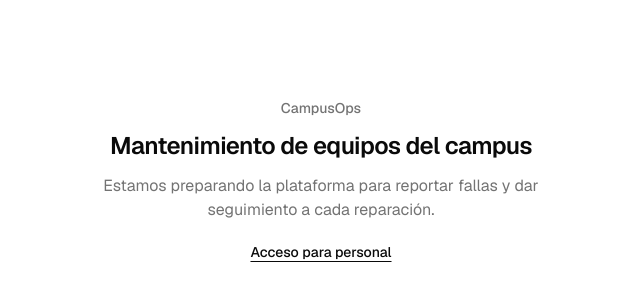
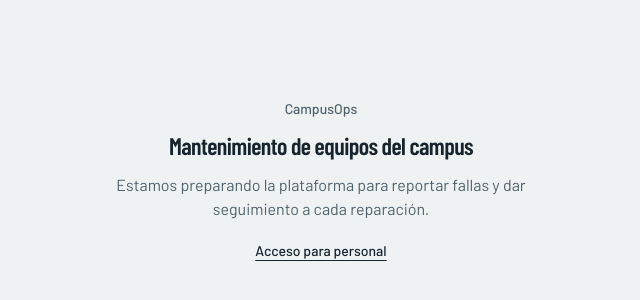
Before and after one commit to daviddrdz/campus-ops, a Next.js app: page / in a window 1280 px wide. Shown: the part 216-516 px from the top of the page, without its empty margins (319-959 px from the left). Built offline with nearby package versions, Linux system fonts and the light colour scheme.

Commit message:
style(ui): add asset tag visual identity

```diff
--- a/src/app/(staff)/reportes/page.tsx
+++ b/src/app/(staff)/reportes/page.tsx
@@ -10,7 +10,7 @@ export default async function ReportsPage() {
 
   return (
     <section className="mx-auto max-w-2xl space-y-2">
-      <h1 className="text-xl font-semibold tracking-tight">Reportes</h1>
+      <h1>Reportes</h1>
       <p className="text-sm text-muted-foreground">
         La bandeja de reportes estará disponible pronto.
       </p>
--- a/src/app/globals.css
+++ b/src/app/globals.css
@@ -7,9 +7,12 @@
 @theme inline {
   --color-background: var(--background);
   --color-foreground: var(--foreground);
-  --font-sans: var(--font-geist-sans);
-  --font-mono: var(--font-geist-mono);
-  --font-heading: var(--font-sans);
+  --font-sans: var(--font-barlow);
+  --font-heading: var(--font-barlow-condensed);
+  --color-signal: var(--signal);
+  --color-status-operational: var(--status-operational);
+  --color-status-fault: var(--status-fault);
+  --color-status-maintenance: var(--status-maintenance);
   --color-sidebar-ring: var(--sidebar-ring);
   --color-sidebar-border: var(--sidebar-border);
   --color-sidebar-accent-foreground: var(--sidebar-accent-foreground);
@@ -48,25 +51,34 @@
   --radius-4xl: calc(var(--radius) * 2.6);
 }
 
+/* Identidad: la placa metálica de inventario que llevan los equipos del campus. */
 :root {
-  --background: oklch(1 0 0);
-  --foreground: oklch(0.145 0 0);
-  --card: oklch(1 0 0);
-  --card-foreground: oklch(0.145 0 0);
-  --popover: oklch(1 0 0);
-  --popover-foreground: oklch(0.145 0 0);
-  --primary: oklch(0.205 0 0);
-  --primary-foreground: oklch(0.985 0 0);
-  --secondary: oklch(0.97 0 0);
-  --secondary-foreground: oklch(0.205 0 0);
-  --muted: oklch(0.97 0 0);
-  --muted-foreground: oklch(0.556 0 0);
-  --accent: oklch(0.97 0 0);
-  --accent-foreground: oklch(0.205 0 0);
-  --destructive: oklch(0.577 0.245 27.325);
-  --border: oklch(0.922 0 0);
-  --input: oklch(0.922 0 0);
-  --ring: oklch(0.708 0 0);
+  --background: #eef2f3;
+  --foreground: #16252d;
+  --card: #ffffff;
+  --card-foreground: #16252d;
+  --popover: #ffffff;
+  --popover-foreground: #16252d;
+  --primary: #0e5a6f;
+  --primary-foreground: #ffffff;
+  --secondary: #e1e8ea;
+  --secondary-foreground: #16252d;
+  --muted: #e1e8ea;
+  --muted-foreground: #4f626b;
+  --accent: #e1e8ea;
+  --accent-foreground: #16252d;
+  --destructive: #b3261e;
+  --border: #cdd7db;
+  --input: #7f929b;
+  --ring: #0e5a6f;
+  --signal: #f4c20d;
+  --status-operational: #1b7a4b;
+  --status-fault: #a85400;
+  --status-maintenance: #1f5fa8;
+  --plate-top: #e4eaec;
+  --plate-bottom: #cbd5d9;
+  --plate-edge: #93a5ad;
+  --plate-rivet: #62757e;
   --chart-1: oklch(0.87 0 0);
   --chart-2: oklch(0.556 0 0);
   --chart-3: oklch(0.439 0 0);
@@ -127,4 +139,27 @@
   html {
     @apply font-sans;
   }
+  h1 {
+    @apply font-heading text-3xl leading-tight font-semibold;
+  }
 }
+
+@layer components {
+  .asset-plate {
+    @apply inline-flex items-center rounded-[3px] px-4 py-0.5 font-heading text-base font-semibold tracking-wide whitespace-nowrap tabular-nums;
+    color: var(--foreground);
+    background:
+      radial-gradient(
+        circle at 6px 50%,
+        var(--plate-rivet) 0 1.5px,
+        transparent 2px
+      ),
+      radial-gradient(
+        circle at calc(100% - 6px) 50%,
+        var(--plate-rivet) 0 1.5px,
+        transparent 2px
+      ),
+      linear-gradient(180deg, var(--plate-top), var(--plate-bottom));
+    box-shadow: inset 0 0 0 1px var(--plate-edge);
+  }
+}
--- a/src/app/layout.tsx
+++ b/src/app/layout.tsx
@@ -1,15 +1,17 @@
 import type { Metadata } from "next";
-import { Geist, Geist_Mono } from "next/font/google";
+import { Barlow, Barlow_Condensed } from "next/font/google";
 import "./globals.css";
 
-const geistSans = Geist({
-  variable: "--font-geist-sans",
+const barlow = Barlow({
+  variable: "--font-barlow",
   subsets: ["latin"],
+  weight: ["400", "500", "600"],
 });
 
-const geistMono = Geist_Mono({
-  variable: "--font-geist-mono",
+const barlowCondensed = Barlow_Condensed({
+  variable: "--font-barlow-condensed",
   subsets: ["latin"],
+  weight: ["600"],
 });
 
 export const metadata: Metadata = {
@@ -21,7 +23,7 @@ export default function RootLayout({ children }: LayoutProps<"/">) {
   return (
     <html
       lang="es-MX"
-      className={`${geistSans.variable} ${geistMono.variable} h-full antialiased`}
+      className={`${barlow.variable} ${barlowCondensed.variable} h-full antialiased`}
     >
       <body className="flex min-h-full flex-col">{children}</body>
     </html>
```
